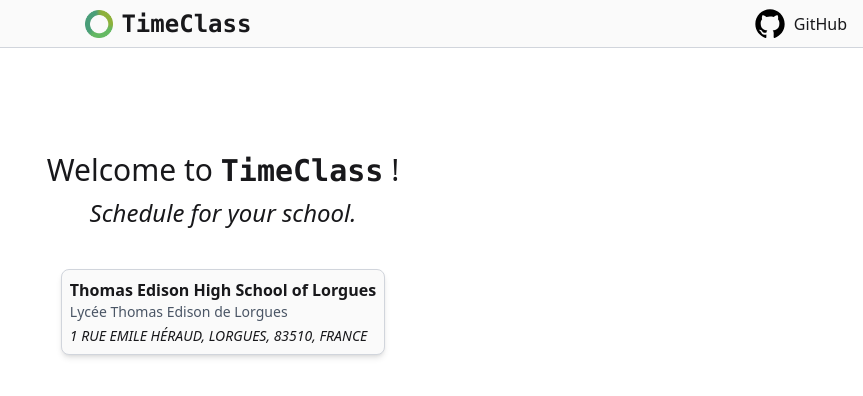
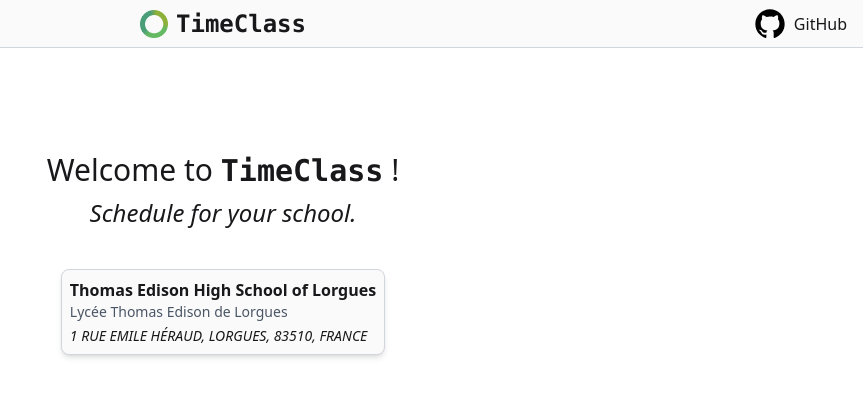
Before and after one commit to Oignontom8283/timeclass, a React (Vite) app: page / in a window 1280 px wide. Shown: the top 396 px of the page, without its empty margins (417-1280 px from the left). Built offline with nearby package versions, Linux system fonts and the light colour scheme.

Commit message:
refactor: Adjust the header structure in the Layout component for better alignment

```diff
--- a/src/layouts/Layout.tsx
+++ b/src/layouts/Layout.tsx
@@ -3,15 +3,15 @@ import { Link, Outlet } from 'react-router-dom';
 export default function Layout() {
   return (
     <div className="min-h-screen flex flex-col">
-      <header className="w-full h-12 flex items-center justify-between border-b border-gray-300 bg-zinc-50">
+      <header className="w-full h-12 flex items-center relative border-b border-gray-300 bg-zinc-50">
 
         {/* Left */}
-        <div>
+        <div className='relative'>
           {/* Placeholder for left-aligned items if needed in the future */}
         </div>
 
         {/* Center */}
-        <div className='mx-auto'>
+        <div className='absolute left-1/2 -translate-x-1/2 flex items-center justify-center'>
           <Link to="/" className='flex flex-row items-center justify-center gap-2'>
             <img src="/assets/logo.png" alt="logo" className='h-7 w-7'/>
             <span className='font-mono text-2xl font-bold'>TimeClass</span>
@@ -19,7 +19,7 @@ export default function Layout() {
         </div>
 
         {/* Right */}
-        <div>
+        <div className='ml-auto relative'>
           <Link to="https://github.com/Oignontom8283/timeclass" target="_blank" className='flex flex-row items-center justify-center gap-2 mr-4' title='Come help build something great !'>
             <svg height="32" aria-hidden="true" viewBox="0 0 24 24" version="1.1" width="32" data-view-component="true" className="octicon octicon-mark-github v-align-middle">
               <path d="M12 1C5.923 1 1 5.923 1 12c0 4.867 3.149 8.979 7.521 10.436.55.096.756-.233.756-.522 0-.262-.013-1.128-.013-2.049-2.764.509-3.479-.674-3.699-1.292-.124-.317-.66-1.293-1.127-1.554-.385-.207-.936-.715-.014-.729.866-.014 1.485.797 1.691 1.128.99 1.663 2.571 1.196 3.204.907.096-.715.385-1.196.701-1.471-2.448-.275-5.005-1.224-5.005-5.432 0-1.196.426-2.186 1.128-2.956-.111-.275-.496-1.402.11-2.915 0 0 .921-.288 3.024 1.128a10.193 10.193 0 0 1 2.75-.371c.936 0 1.871.123 2.75.371 2.104-1.43 3.025-1.128 3.025-1.128.605 1.513.221 2.64.111 2.915.701.77 1.127 1.747 1.127 2.956 0 4.222-2.571 5.157-5.019 5.432.399.344.743 1.004.743 2.035 0 1.471-.014 2.654-.014 3.025 0 .289.206.632.756.522C19.851 20.979 23 16.854 23 12c0-6.077-4.922-11-11-11Z"></path>
```
